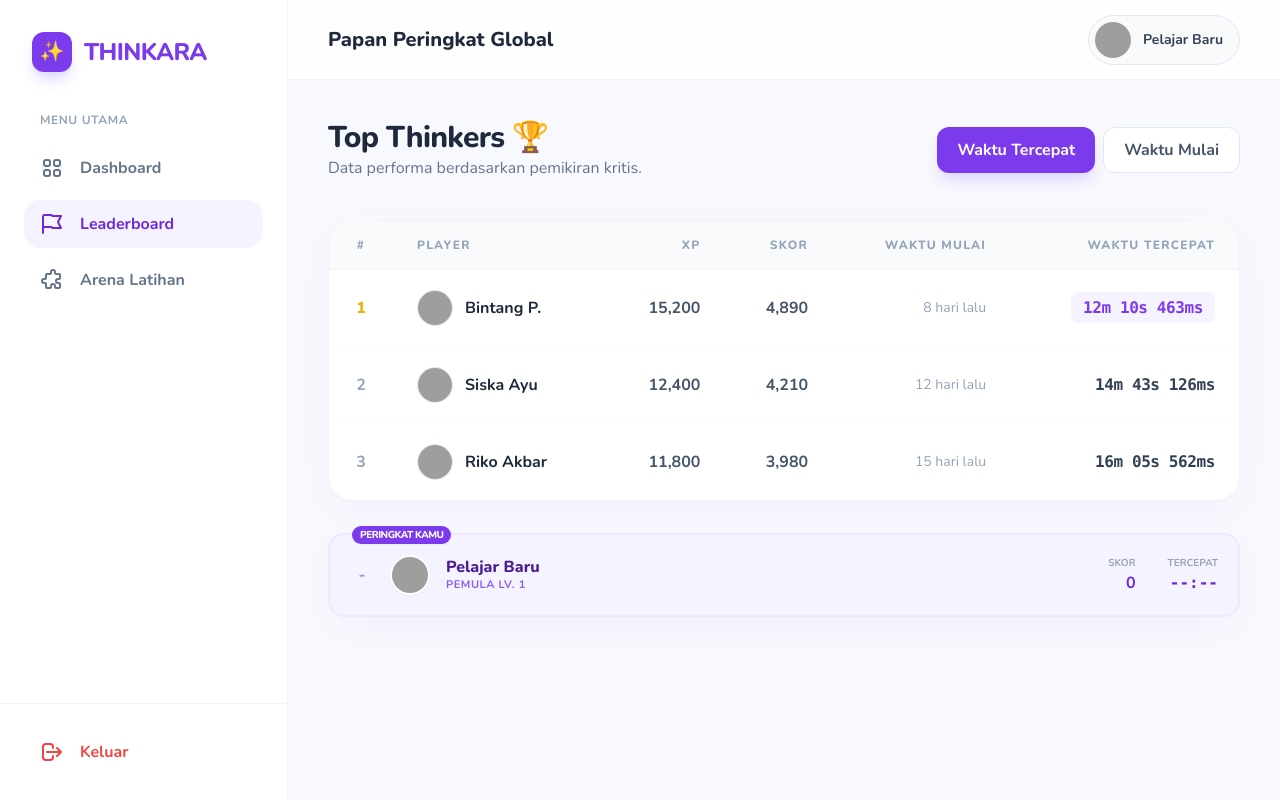
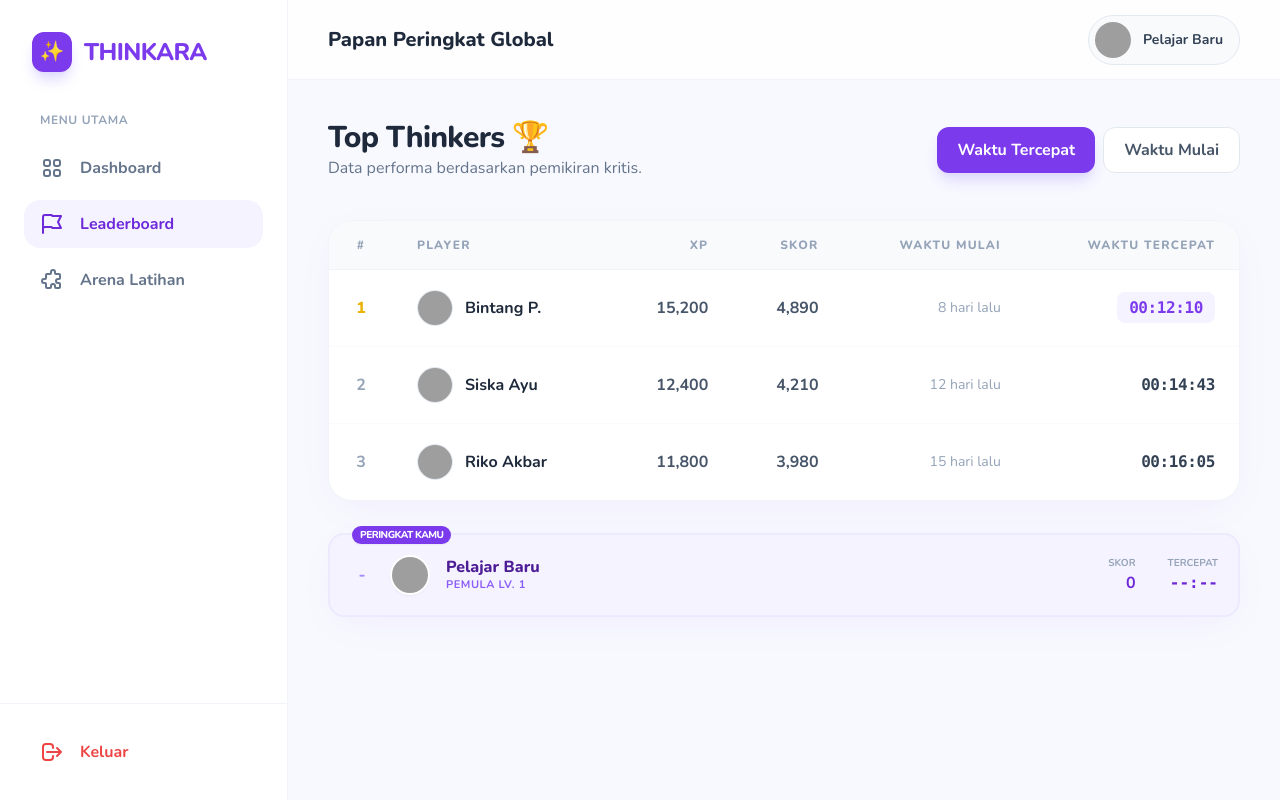
Before and after one commit to kurukururing/PEMWEB_KELOMPOK10_PARD, a PHP site: page /php/leaderboard.php in a window 1280 px wide. Run offline with PHP 8.4, Linux system fonts and the light colour scheme; data comes from the database, SQL or seed files in the repository; both versions use the stored data as it was after the commit; some libraries are stand-ins or nearby versions; grey boxes are pictures that could not be loaded.

Commit message:
FilterLeaderboard

```diff
--- a/php/leaderboard.php
+++ b/php/leaderboard.php
@@ -1,3 +1,18 @@
+<?php
+    include("./connect.php");
+
+    $query = "SELECT nama_pengguna, xp, skor, waktu_dimulai, waktu_tercepat FROM leaderboard";
+    $result = mysqli_query($connection, $query);
+
+    $dataFromDB = [];
+    if (mysqli_num_rows($result) > 0) {
+        while ($row = mysqli_fetch_assoc($result)) {
+            $dataFromDB[] = $row;
+        }
+    }
+    $jsonLeaderboard = json_encode($dataFromDB);
+?>
+
 <!DOCTYPE html>
 <html lang="id">
 <head>
@@ -76,25 +91,25 @@
                         <p class="text-slate-500 font-medium">Data performa berdasarkan pemikiran kritis.</p>
                     </div>
                     <div class="flex gap-2">
-                        <button class="px-5 py-2.5 bg-violet-600 text-white font-bold rounded-xl shadow-lg shadow-violet-200 transition-all hover:scale-105">Waktu Tercepat</button>
-                        <button class="px-5 py-2.5 bg-white border border-slate-200 text-slate-600 font-bold rounded-xl transition-all hover:bg-slate-50">Waktu Mulai</button>
+                        <button id="btncepat" onclick="ubahLeaderboard('waktu_tercepat')" class="px-5 py-2.5 bg-violet-600 text-white font-bold rounded-xl shadow-lg shadow-violet-200 transition-all hover:scale-105">Waktu Tercepat</button>
+                        <button id="btnmulai" onclick="ubahLeaderboard('waktu_dimulai')" class="px-5 py-2.5 bg-white border border-slate-200 text-slate-600 font-bold rounded-xl transition-all hover:bg-slate-50">Waktu Mulai</button>
                     </div>
                 </div>
 
                 <div class="bg-white rounded-3xl border border-slate-100 soft-shadow overflow-hidden">
                     <div class="overflow-x-auto">
-                        <table class="w-full text-left border-collapse">
+                        <table id="tabel" class="w-full text-left border-collapse">
                             <thead>
                                 <tr class="bg-slate-50 border-b border-slate-100">
-                                    <th class="px-6 py-4 text-xs font-black text-slate-400 uppercase tracking-widest w-16 text-center">#</th>
-                                    <th class="px-6 py-4 text-xs font-black text-slate-400 uppercase tracking-widest">Player</th>
-                                    <th class="px-6 py-4 text-xs font-black text-slate-400 uppercase tracking-widest text-right">XP</th>
-                                    <th class="px-6 py-4 text-xs font-black text-slate-400 uppercase tracking-widest text-right">Skor</th>
-                                    <th class="px-6 py-4 text-xs font-black text-slate-400 uppercase tracking-widest text-right">Waktu Mulai</th>
-                                    <th class="px-6 py-4 text-xs font-black text-slate-400 uppercase tracking-widest text-right">Waktu Tercepat</th>
+                                    <th onclick="urutkanTabel(0)" class="px-6 py-4 text-xs font-black text-slate-400 uppercase tracking-widest w-16 text-center">#</th>
+                                    <th onclick="urutkanTabel(1)" class="px-6 py-4 text-xs font-black text-slate-400 uppercase tracking-widest">Player</th>
+                                    <th onclick="urutkanTabel(2)" class="px-6 py-4 text-xs font-black text-slate-400 uppercase tracking-widest text-right">XP</th>
+                                    <th onclick="urutkanTabel(3)" class="px-6 py-4 text-xs font-black text-slate-400 uppercase tracking-widest text-right">Skor</th>
+                                    <th onclick="urutkanTabel(4)" class="px-6 py-4 text-xs font-black text-slate-400 uppercase tracking-widest text-right">Waktu Mulai</th>
+                                    <th onclick="urutkanTabel(5)" class="px-6 py-4 text-xs font-black text-slate-400 uppercase tracking-widest text-right">Waktu Tercepat</th>
                                 </tr>
                             </thead>
-                            <tbody class="divide-y divide-slate-50">
+                            <tbody id="leaderboard" class="divide-y divide-slate-50">
                                 <tr class="group hover:bg-violet-50/30 transition-colors">
                                     <td class="px-6 py-5 text-center">
                                         <span class="font-black text-yellow-500">1</span>
@@ -109,7 +124,7 @@
                                     <td class="px-6 py-5 text-right font-bold text-slate-600">4,890</td>
                                     <td class="px-6 py-5 text-right text-sm text-slate-400">8 hari lalu</td>
                                     <td class="px-6 py-5 text-right">
-                                        <span class="font-mono text-violet-600 font-bold bg-violet-50 px-3 py-1.5 rounded-lg tracking-tight">12m 10s 463ms</span>
+                                        <span class="font-mono text-violet-600 font-bold bg-violet-50 px-3 py-1.5 rounded-lg tracking-tight">00:12:10</span>
                                     </td>
                                 </tr>
                                 <tr class="group hover:bg-slate-50/80 transition-colors">
@@ -124,7 +139,7 @@
                                     <td class="px-6 py-5 text-right font-bold text-slate-600">4,210</td>
                                     <td class="px-6 py-5 text-right text-sm text-slate-400">12 hari lalu</td>
                                     <td class="px-6 py-5 text-right">
-                                        <span class="font-mono text-slate-700 font-bold tracking-tight">14m 43s 126ms</span>
+                                        <span class="font-mono text-slate-700 font-bold tracking-tight">00:14:43</span>
                                     </td>
                                 </tr>
                                 <tr class="group hover:bg-slate-50/80 transition-colors">
@@ -139,7 +154,7 @@
                                     <td class="px-6 py-5 text-right font-bold text-slate-600">3,980</td>
                                     <td class="px-6 py-5 text-right text-sm text-slate-400">15 hari lalu</td>
                                     <td class="px-6 py-5 text-right">
-                                        <span class="font-mono text-slate-700 font-bold tracking-tight">16m 05s 562ms</span>
+                                        <span class="font-mono text-slate-700 font-bold tracking-tight">00:16:05        </span>
                                     </td>
                                 </tr>
                             </tbody>
@@ -179,3 +194,9 @@
 
 </body>
 </html>
+
+<script>
+    const data_dari_DB = <?php echo $jsonLeaderboard; ?>;
+</script>
+
+<script src="../js/leaderboard.js"></script>
```
Also changed, not shown: database/thinkara.sql (+43 -4 lines), 1 other file.
